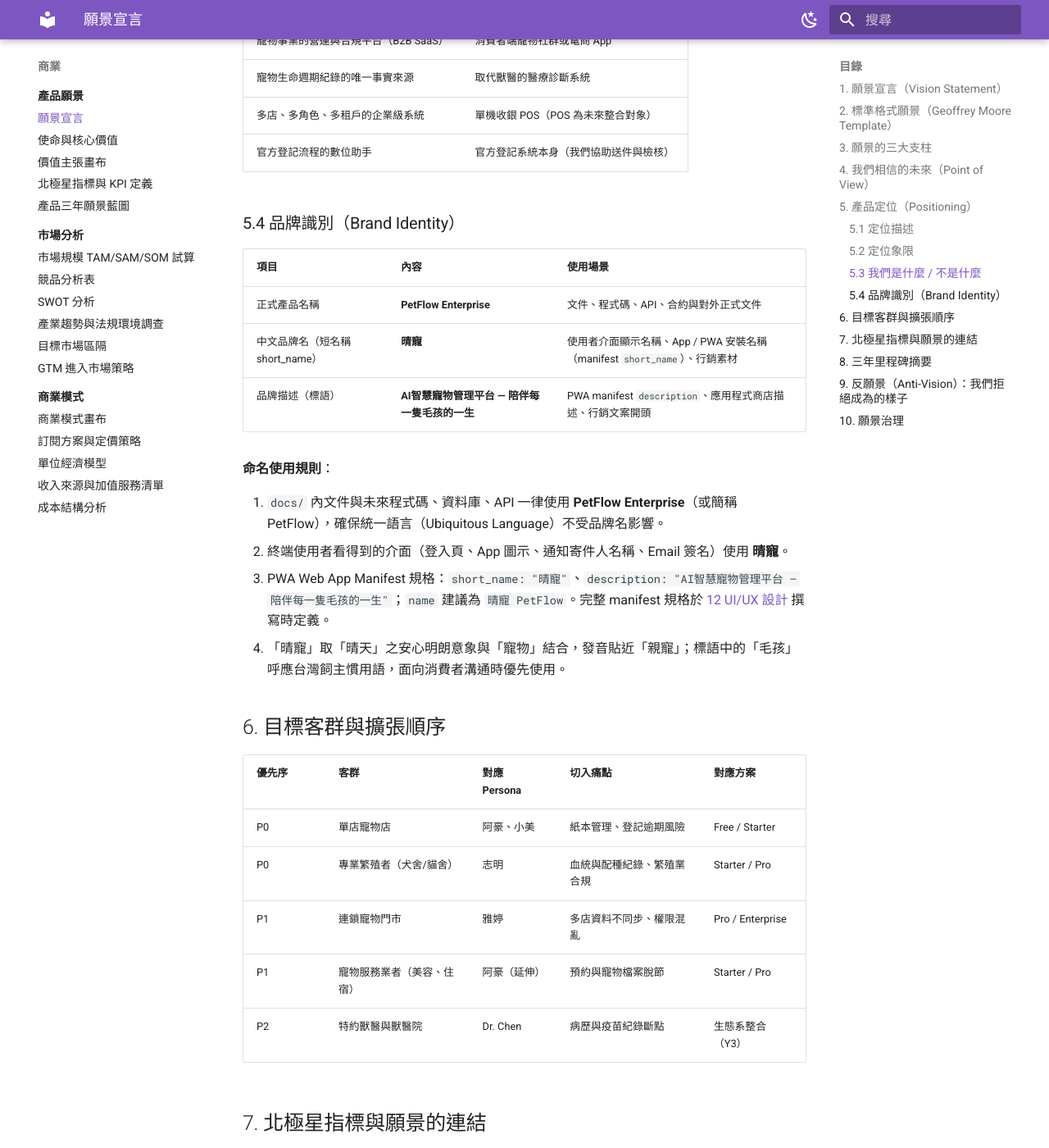
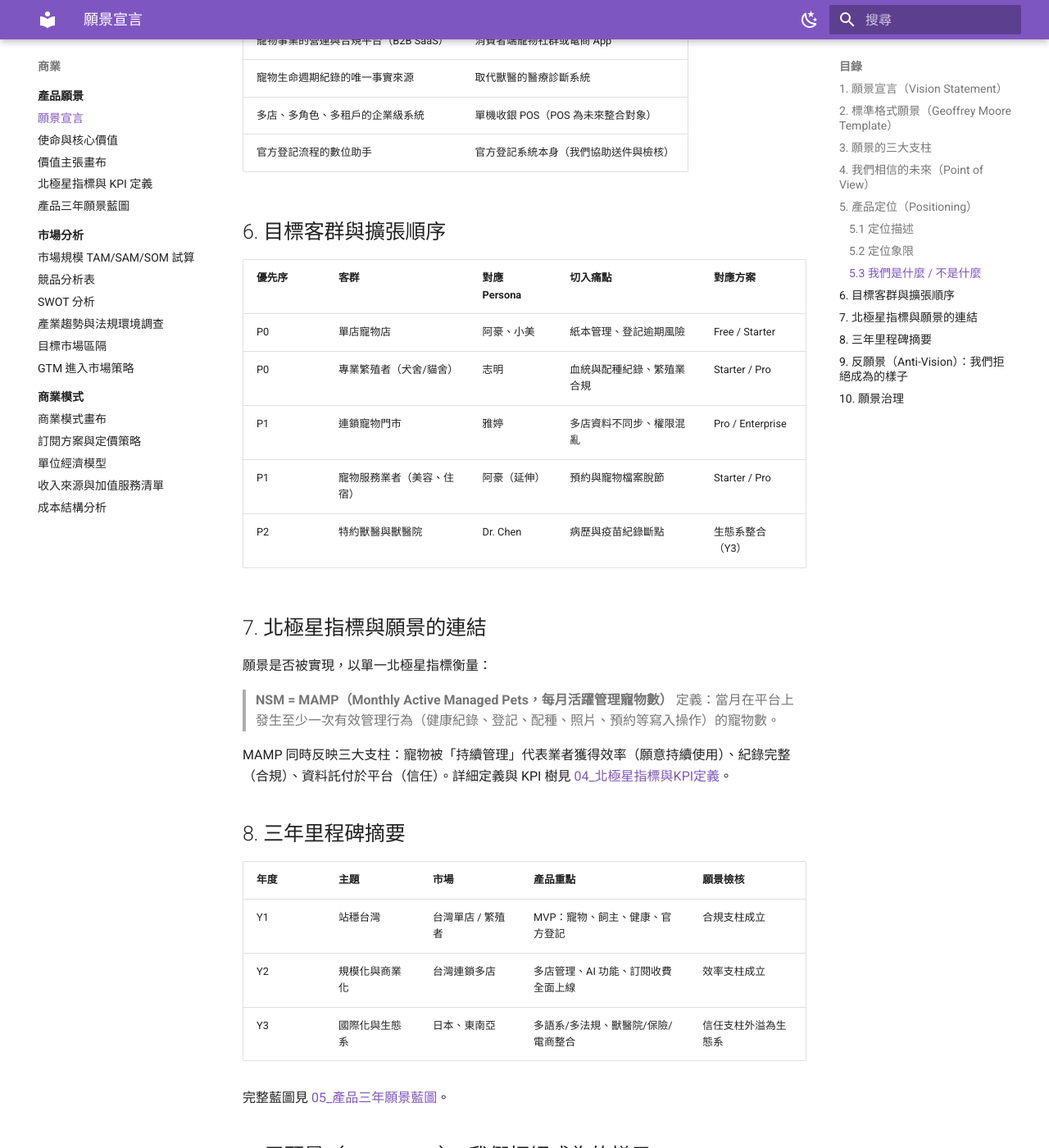
Before and after one commit to opopwowo/petflow-docs-archived, an MkDocs documentation site: the page built from docs/01_產品願景/01_願景宣言.md, in a window 1280 px wide and 1400 px high, scrolled down 3237 px. Shown: the whole window at 82% size. Built offline with MkDocs 1.6.1 and Material for MkDocs 9.7.7, drawn with Linux system fonts in a browser that asks for light colours.

Commit message:
docs(品牌): 移除「晴寵」品牌名與標語(revert 1133773)
依指示刪除晴寵所有資料:願景宣言 §5.4 品牌識別、README、
docs/index.md、mkdocs 站名與 CHANGELOG 中的品牌內容全數移除,
恢復為 PetFlow Enterprise 單一名稱。

Co-Authored-By: Claude Fable 5 <noreply@anthropic.com>
Claude-Session: https://claude.ai/code/session_01Tvj5Jb3eXrCEcKVCLQQ6wS

```diff
--- a/docs/01_產品願景/01_願景宣言.md
+++ b/docs/01_產品願景/01_願景宣言.md
@@ -97,21 +97,6 @@ quadrantChart
 | 多店、多角色、多租戶的企業級系統 | 單機收銀 POS（POS 為未來整合對象） |
 | 官方登記流程的數位助手 | 官方登記系統本身（我們協助送件與檢核） |
 
-### 5.4 品牌識別（Brand Identity）
-
-| 項目 | 內容 | 使用場景 |
-| --- | --- | --- |
-| 正式產品名稱 | **PetFlow Enterprise** | 文件、程式碼、API、合約與對外正式文件 |
-| 中文品牌名（短名稱 short_name） | **晴寵** | 使用者介面顯示名稱、App / PWA 安裝名稱（manifest `short_name`）、行銷素材 |
-| 品牌描述（標語） | **AI智慧寵物管理平台 — 陪伴每一隻毛孩的一生** | PWA manifest `description`、應用程式商店描述、行銷文案開頭 |
-
-**命名使用規則**：
-
-1. `docs/` 內文件與未來程式碼、資料庫、API 一律使用 **PetFlow Enterprise**（或簡稱 PetFlow），確保統一語言（Ubiquitous Language）不受品牌名影響。
-2. 終端使用者看得到的介面（登入頁、App 圖示、通知寄件人名稱、Email 簽名）使用 **晴寵**。
-3. PWA Web App Manifest 規格：`short_name: "晴寵"`、`description: "AI智慧寵物管理平台 — 陪伴每一隻毛孩的一生"`；`name` 建議為 `晴寵 PetFlow`。完整 manifest 規格於 [12 UI/UX 設計](../12_UIUX設計/README.md) 撰寫時定義。
-4. 「晴寵」取「晴天」之安心明朗意象與「寵物」結合，發音貼近「親寵」；標語中的「毛孩」呼應台灣飼主慣用語，面向消費者溝通時優先使用。
-
 ## 6. 目標客群與擴張順序
 
 | 優先序 | 客群 | 對應 Persona | 切入痛點 | 對應方案 |
--- a/mkdocs.yml
+++ b/mkdocs.yml
@@ -1,5 +1,5 @@
-site_name: PetFlow Enterprise（晴寵）官方文件
-site_description: 晴寵 — AI智慧寵物管理平台，陪伴每一隻毛孩的一生。官方產品文件（PRD / BRD / 架構 / 設計）
+site_name: PetFlow Enterprise 官方文件
+site_description: 寵物事業一站式 SaaS 管理平台 — 官方產品文件（PRD / BRD / 架構 / 設計）
 site_author: PetFlow Enterprise Team
 copyright: Copyright &copy; PetFlow Enterprise
 
```
Also changed, not shown: CHANGELOG.md (+0 -1 lines), README.md (+2 -5 lines), docs/index.md (+3 -3 lines).
